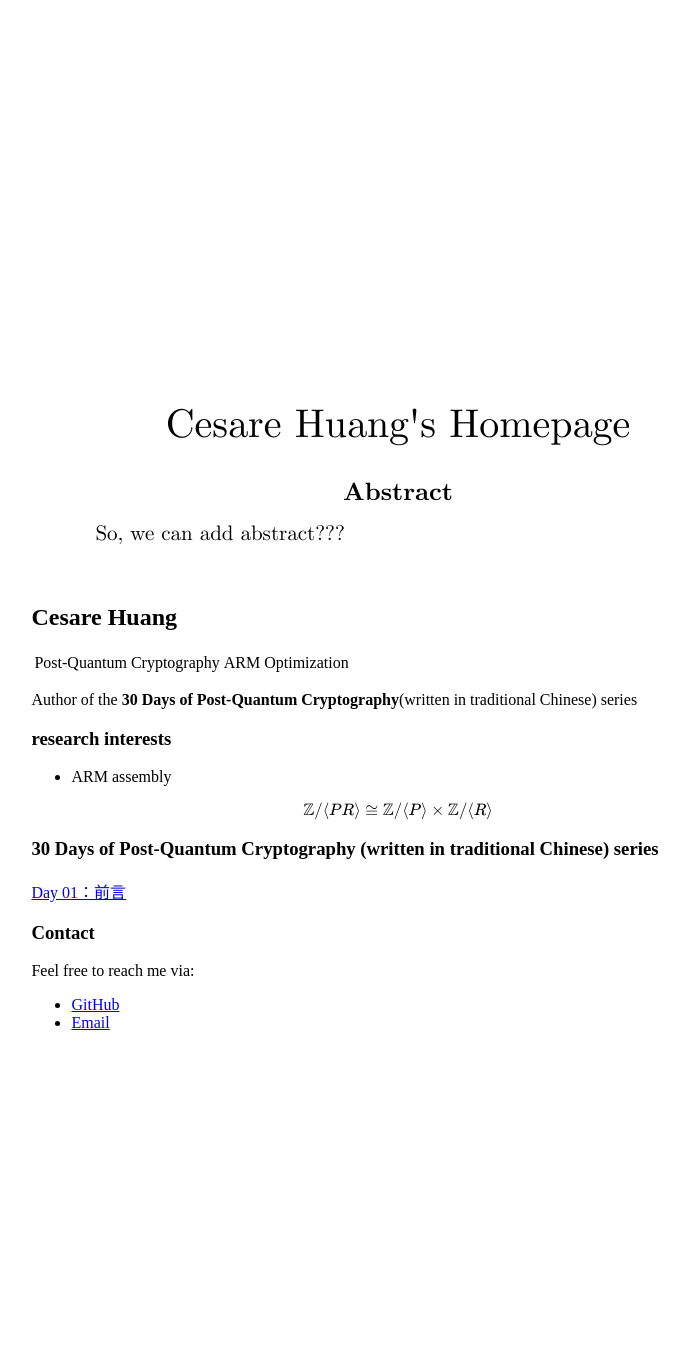
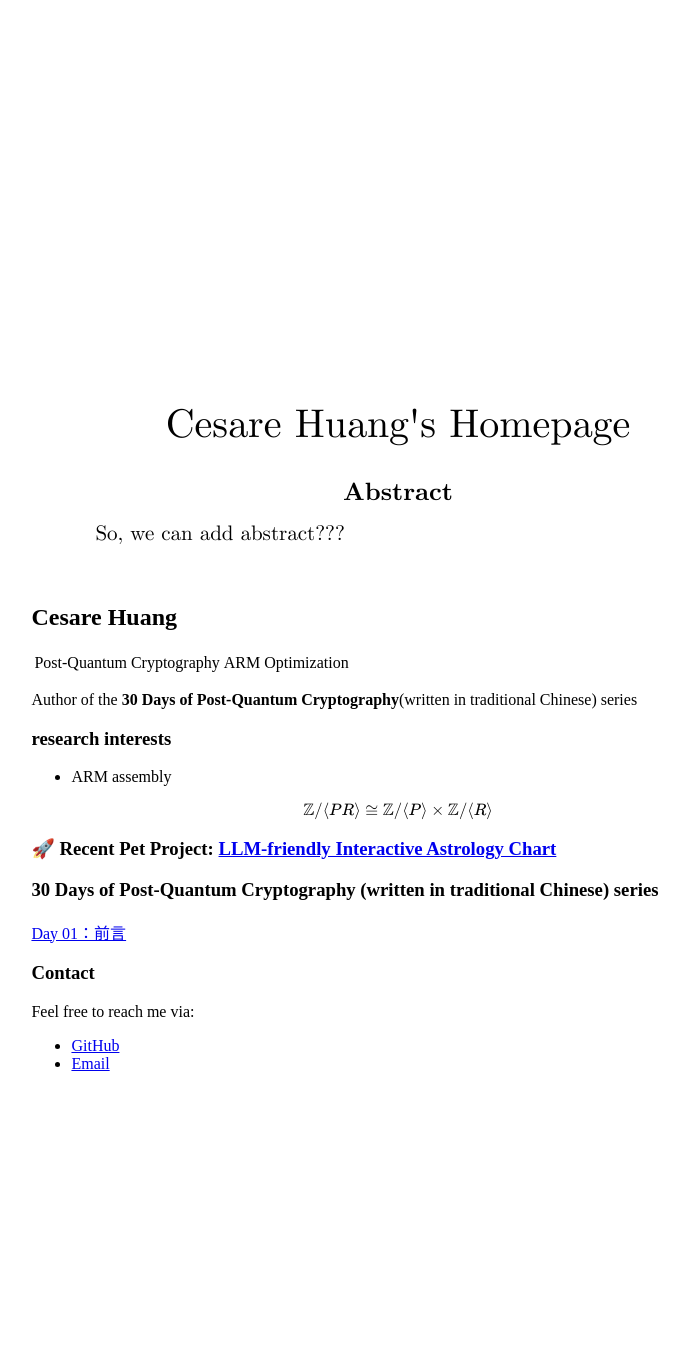
Before and after one commit to cheng-wei-huang0612/cheng-wei-huang0612.github.io, a Jekyll site: the page built from index.md, in a window 1280 px wide. Shown: the whole page, without its empty margins (242-931 px from the left). Built offline with Jekyll 4.4.1, drawn with Linux system fonts in a browser that asks for light colours; nearby versions of some CDN libraries; before the commit the page ends 1326 px from its top, so only the background shows below that.

Commit message:
Add the link to astrology feature

```diff
--- a/index.md
+++ b/index.md
@@ -22,6 +22,8 @@ Author of the **30 Days of Post-Quantum Cryptography**(written in traditional Ch
 \mathbb{Z}/\langle PR \rangle \cong \mathbb{Z}/\langle P\rangle \times \mathbb{Z}/\langle R\rangle
 \\]
 
+### 🚀 Recent Pet Project: [LLM-friendly Interactive Astrology Chart](https://cheng-wei-huang0612.github.io/astro_feature/test_ai.html)
+
 ### 30 Days of Post-Quantum Cryptography (written in traditional Chinese) series
 
 [Day 01：前言](/pqc30/day01.html)
```
